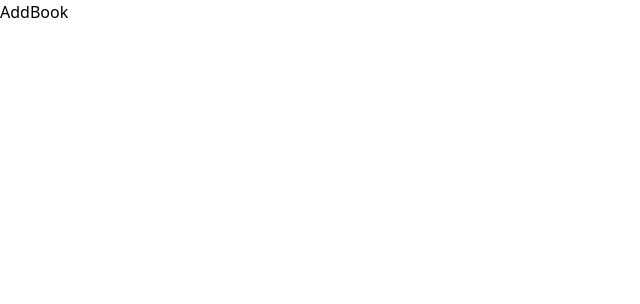
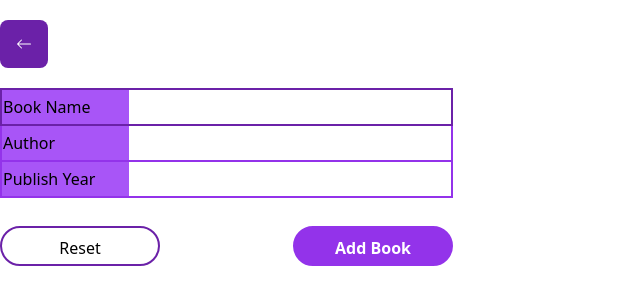
Before and after one commit to Yasith8/Book-Store-Management-system-MERN, a React (Vite) app in the folder frontend/: page /books/create in a window 1280 px wide. Shown: the top 304 px of the page, without its empty margins (0-640 px from the left). Built offline with nearby package versions, Linux system fonts and the light colour scheme.

Commit message:
create data adding form to db

```diff
--- a/frontend/src/pages/AddBook.jsx
+++ b/frontend/src/pages/AddBook.jsx
@@ -1,8 +1,70 @@
-import React from 'react'
+import React, { useState } from 'react'
+import axios  from 'axios';
+import Sprinner from '../components/Sprinner';
+import BackButton from '../components/BackButton';
+import {useNavigate} from 'react-router-dom'
 
 function AddBook() {
+  const [title,setTitle]=useState('');
+  const [author,setAuthor]=useState('');
+  const [publishYear,setPublishYear]=useState('');
+  const [loading,setLoading]=useState(false);
+  const navigate=useNavigate();
+
+  const submitHandler=()=>{
+   if((title.trim()==='') || (author.trim()==='') ||  (publishYear.trim()==='')){
+    alert("Please fill out all fields");
+   }
+   else{
+    const data={
+      title,
+      author,
+      publishYear
+    }
+    setLoading(true);
+    axios
+    .post('http://localhost:3000/books',data)
+    .then(()=>{
+      setLoading(false)
+      navigate('/')
+    })
+    .catch((err)=>{
+      setLoading(false)
+      alert(err)
+      navigate('/')
+
+    })
+  }
+  }
   return (
-    <div>AddBook</div>
+    <div className='w-fit'>
+      <div className='mt-5 mb-5'>
+      <BackButton/>
+      </div>
+      {loading?(<Sprinner/>):(
+
+        <form>
+        <table className='b border-2 border-purple-600 rounded-lg'>
+          <tr className='border-2 border-purple-800'>
+            <td className='bg-purple-500 w-[8rem]  h-[2rem]'>Book Name</td>
+            <td className='w-[12rem]'><input type="text" className='h-[2rem] w-[20rem]' value={title} onChange={(e)=>setTitle(e.target.value)}/></td>
+          </tr>
+          <tr className='b border-2 border-purple-600'>
+            <td className='bg-purple-500 w-[8rem] h-[2rem]'>Author</td>
+            <td><input type="text" className='h-[2rem] w-[20rem]' value={author} onChange={(e)=>setAuthor(e.target.value)}/></td>
+          </tr>
+          <tr className='b border-2 border-purple-600'>
+            <td className='bg-purple-500 w-[8rem] h-[2rem]'>Publish Year</td>
+            <td><input type="text" className='h-[2rem] w-[20rem]' value={publishYear} onChange={(e)=>setPublishYear(e.target.value)}/></td>
+          </tr>
+        </table>
+        <div className='flex items-center justify-between mt-7'>
+        <button type="reset" className='border-2 border-purple-800 w-[10rem] h-[2.5rem] p-2 rounded-full'>Reset</button>
+        <button type="submit" className='bg-purple-600 border-2 border-purple-600 w-[10rem] h-[2.5rem] p-2 text-white font-semibold rounded-full' onClick={submitHandler}>Add Book</button>
+        </div>
+      </form>
+        )}
+    </div>
   )
 }
 
```
